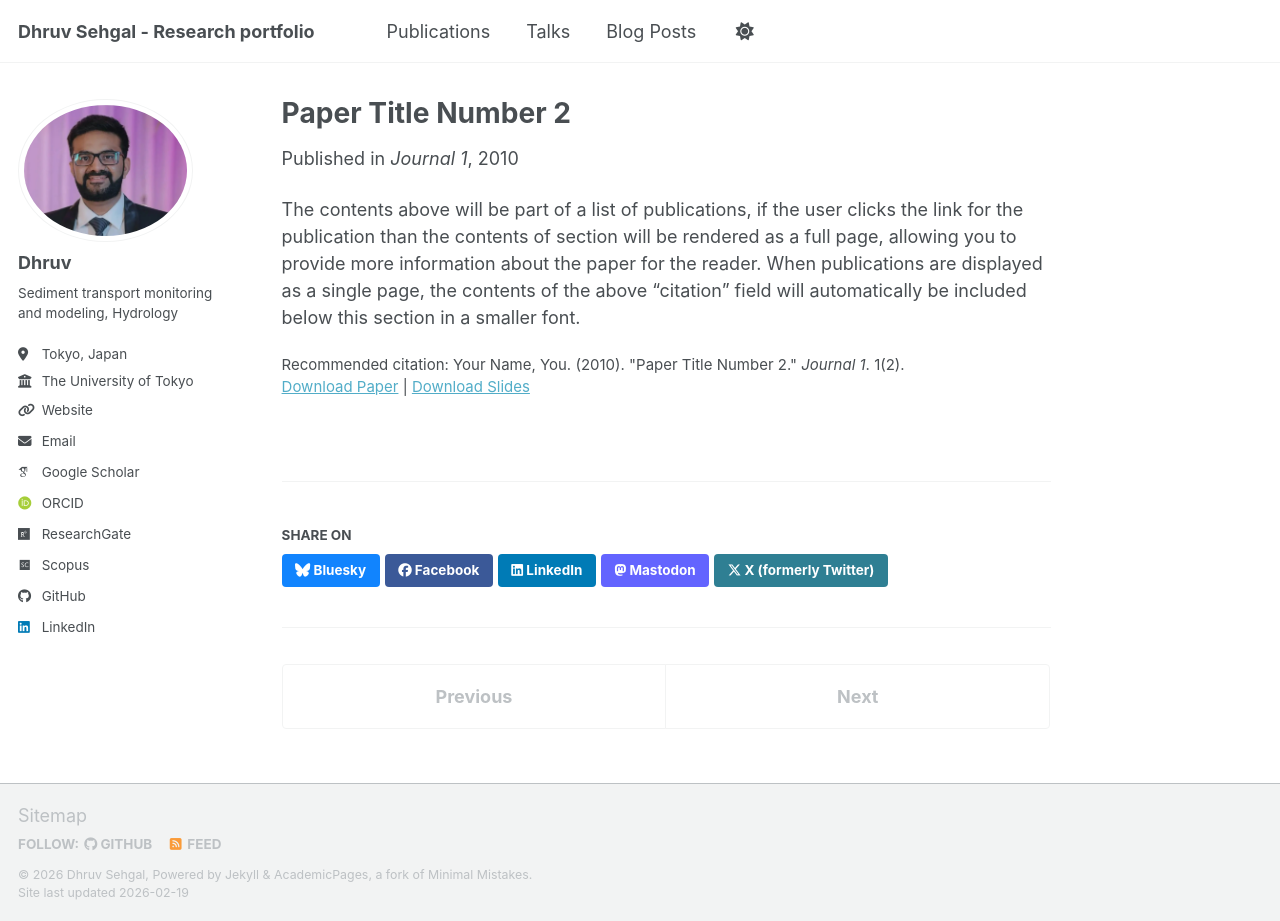
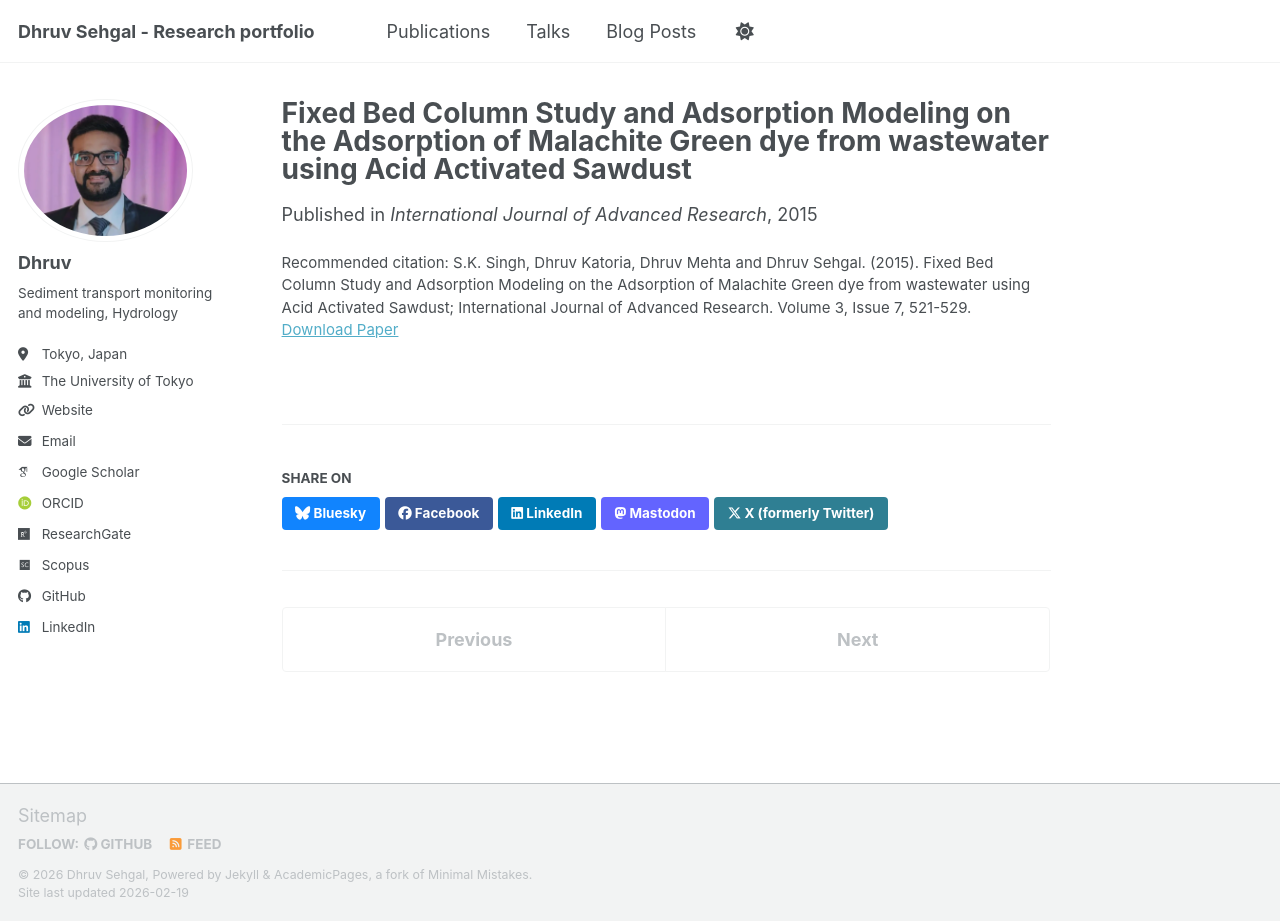
Before and after one commit to dhruvsehgal92/dhruvsehgal92, a Jekyll site: the page built from _publications/2010-10-01-paper-title-number-2.md, in a window 1280 px wide and 921 px high. Built offline with Jekyll 4.4.1, drawn with Linux system fonts in a browser that asks for light colours; some web fonts are replaced; a script bundle is joined from its source files by our own code; library files that are not in the unit come from our copies.

Commit message:
Update 2010-10-01-paper-title-number-2.md

```diff
--- a/_publications/2010-10-01-paper-title-number-2.md
+++ b/_publications/2010-10-01-paper-title-number-2.md
@@ -1,14 +1,13 @@
 ---
-title: "Paper Title Number 2"
+title: "Fixed Bed Column Study and Adsorption Modeling on the Adsorption of Malachite Green dye from wastewater using Acid Activated Sawdust"
 collection: publications
 category: manuscripts
 permalink: /publication/2010-10-01-paper-title-number-2
-excerpt: 'This paper is about the number 2. The number 3 is left for future work.'
-date: 2010-10-01
-venue: 'Journal 1'
-slidesurl: 'https://academicpages.github.io/files/slides2.pdf'
-paperurl: 'https://academicpages.github.io/files/paper2.pdf'
-citation: 'Your Name, You. (2010). &quot;Paper Title Number 2.&quot; <i>Journal 1</i>. 1(2).'
+excerpt: 'This paper is about use of bio waste to treat industrail waste water.'
+date: 2015-06-22
+venue: 'International Journal of Advanced Research'
+paperurl: 'https://academicpages.github.io/files/paper2.pdf](https://www.journalijar.com/uploads/68_IJAR-6409.pdf'
+citation: 'S.K. Singh, Dhruv Katoria, Dhruv Mehta and Dhruv Sehgal. (2015). Fixed Bed Column Study and
+Adsorption Modeling on the Adsorption of Malachite Green dye from wastewater using Acid Activated
+Sawdust; International Journal of Advanced Research. Volume 3, Issue 7, 521-529.'
 ---
-
-The contents above will be part of a list of publications, if the user clicks the link for the publication than the contents of section will be rendered as a full page, allowing you to provide more information about the paper for the reader. When publications are displayed as a single page, the contents of the above "citation" field will automatically be included below this section in a smaller font.
```
